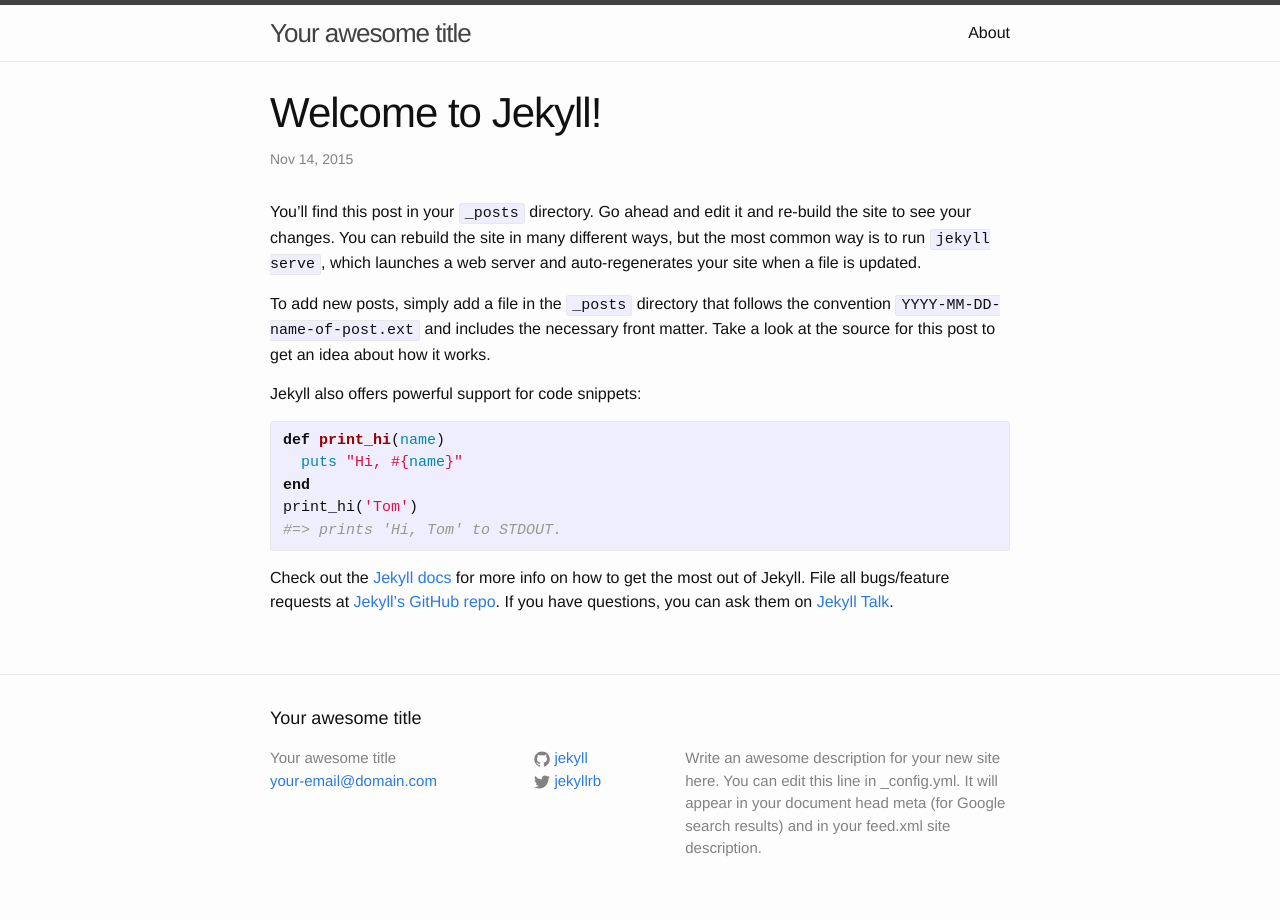
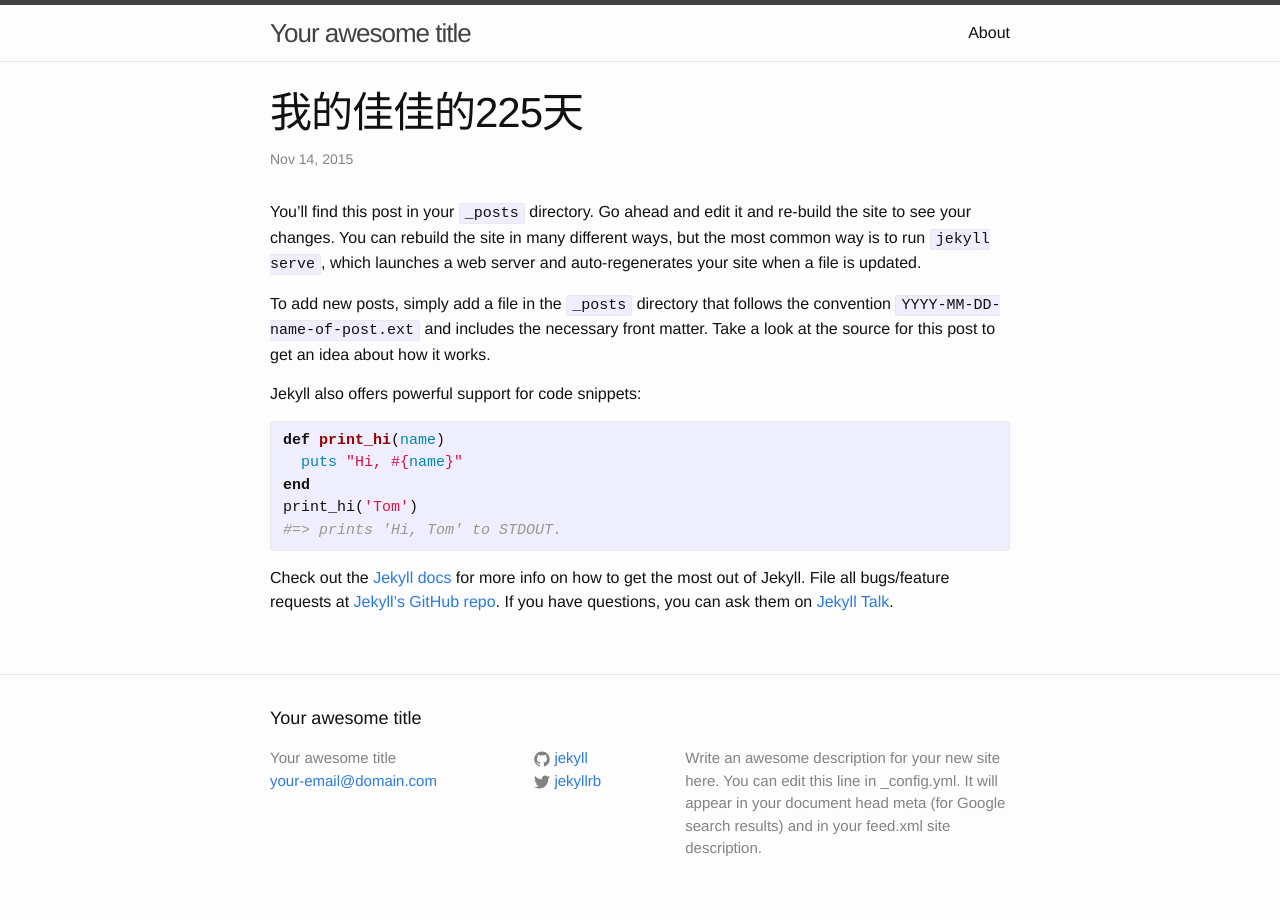
Before and after one commit to DurianSUN/blog, a Jekyll site: the page built from _posts/2015-11-14-welcome-to-jekyll.markdown, in a window 1280 px wide. Built offline with Jekyll 4.4.1, drawn with Linux system fonts in a browser that asks for light colours.

```diff
--- a/_posts/2015-11-14-welcome-to-jekyll.markdown
+++ b/_posts/2015-11-14-welcome-to-jekyll.markdown
@@ -1,7 +1,7 @@
 ---
 layout: post
-title:  "Welcome to Jekyll!"
-date:   2015-11-14 14:11:56 +0800
+title:  "我的佳佳的225天"
+date:   2015-11-14 16:45:56 +0800
 categories: jekyll update
 ---
 You’ll find this post in your `_posts` directory. Go ahead and edit it and re-build the site to see your changes. You can rebuild the site in many different ways, but the most common way is to run `jekyll serve`, which launches a web server and auto-regenerates your site when a file is updated.
--- a/index.html
+++ b/index.html
@@ -21,10 +21,7 @@
           <h1 id="project_title">jucsin &#39;s home</h1>
           <h2 id="project_tagline">欢迎来到浩鑫的小家</h2>
 
-            <section id="downloads">
-              <a class="zip_download_link" href="https://github.com/DurianSUN/blogs/zipball/master">Download this project as a .zip file</a>
-              <a class="tar_download_link" href="https://github.com/DurianSUN/blogs/tarball/master">Download this project as a tar.gz file</a>
-            </section>
+
         </header>
     </div>
 
```
